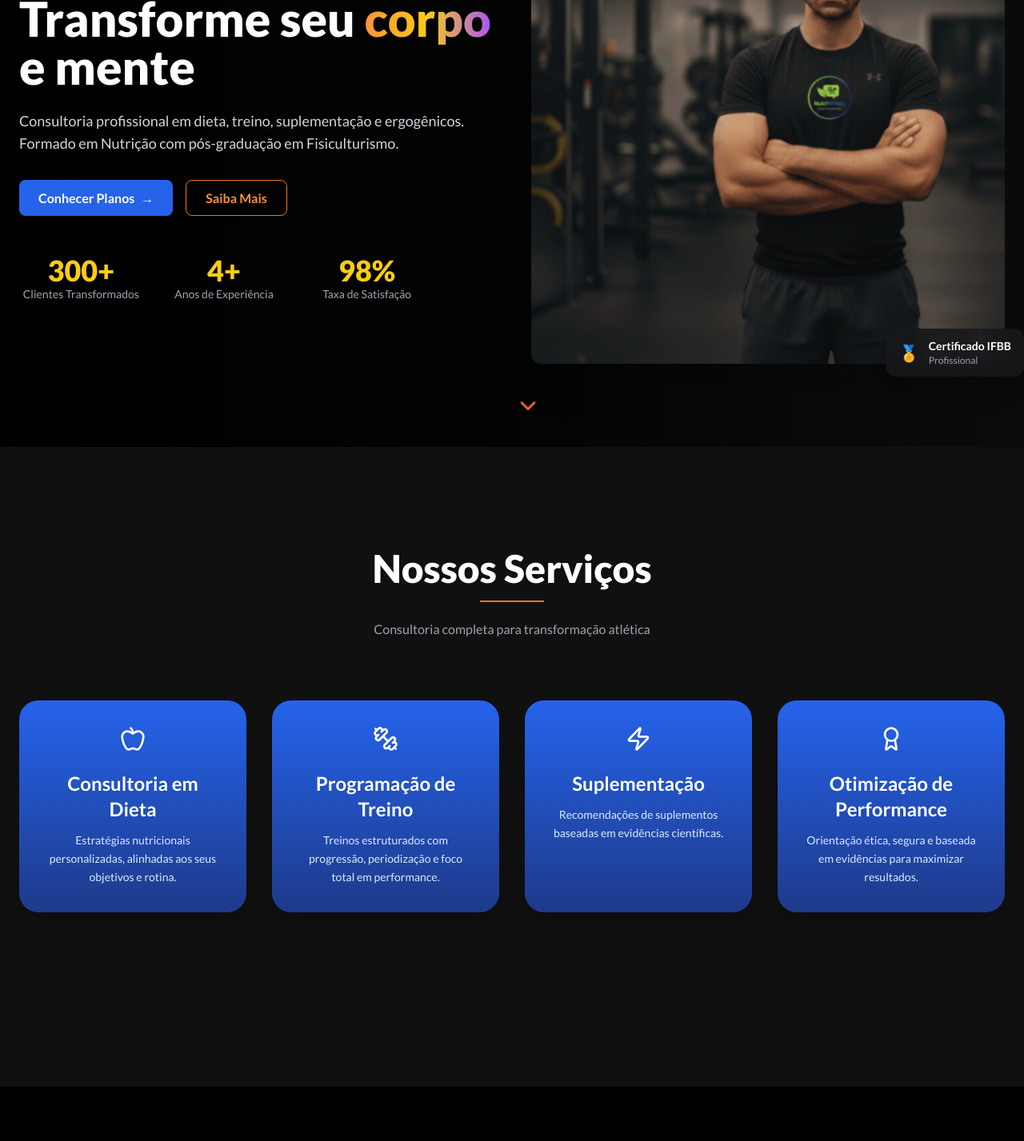
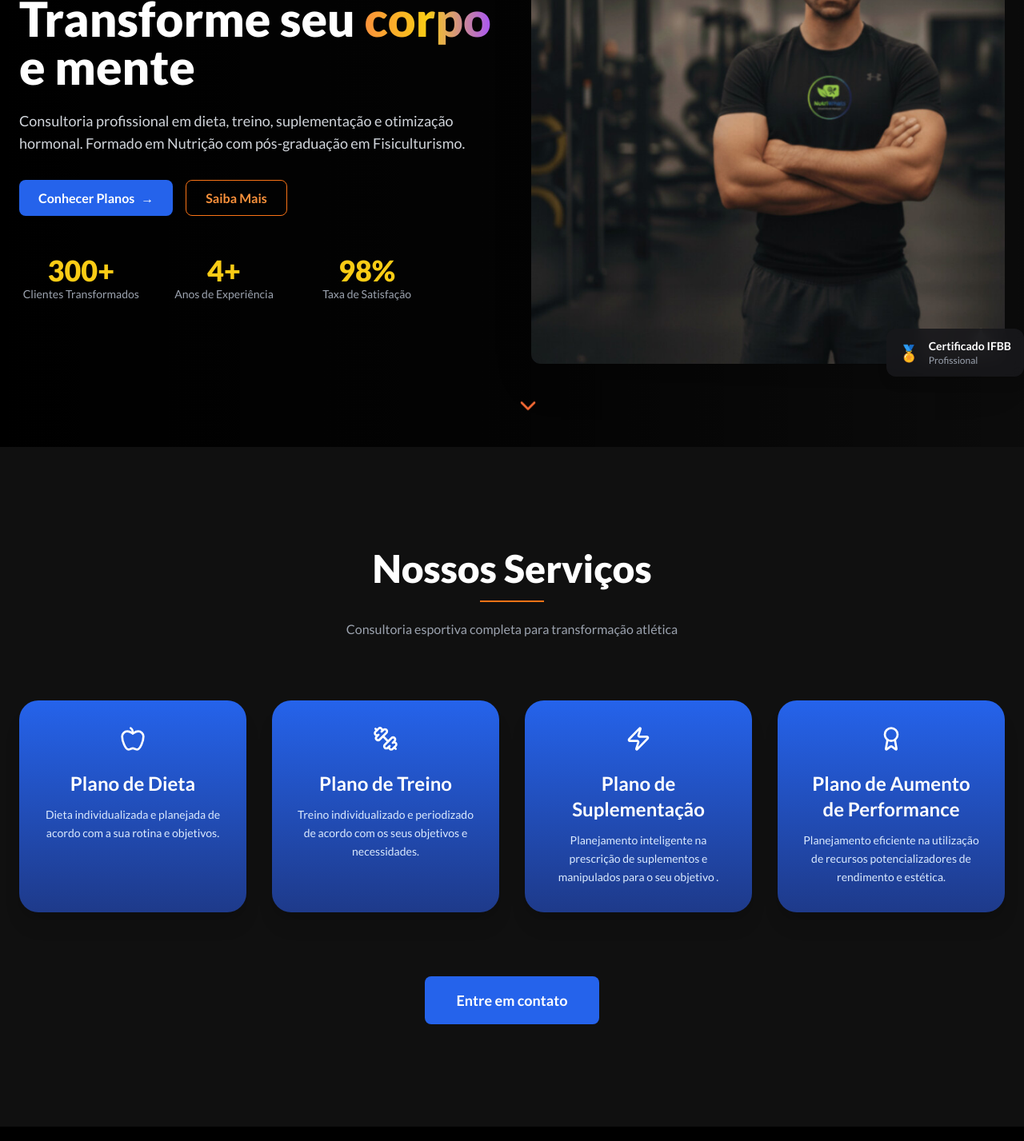
Before and after one commit to danielbelentini/coach-kenpachi, a React (Vite) app: page / in a window 1280 px wide. Shown: the part 260-1687 px from the top of the page at 80% size. Built offline with nearby package versions, Linux system fonts and the light colour scheme.

Commit message:
Ajustes de texto e contextos das sessões

```diff
--- a/index.html
+++ b/index.html
@@ -3,7 +3,15 @@
   <head>
     <meta charset="UTF-8" />
     <meta name="viewport" content="width=device-width, initial-scale=1.0" />
-    <meta name="description" content="Consultoria atlética profissional em dieta, treino e performance. Acompanhamento individual, baseado em ciência, para máxima evolução física.">
+    <meta name="description" content="Consultoria esportiva avançada em dieta, treino e performance. Acompanhamento individual, baseado em ciência, para máxima evolução física.">
+
+    <meta property="og:title" content=">Consultoria esportiva avançada em dieta, treino e performance. Acompanhamento individual, baseado em ciência, para máxima evolução física." />
+    <meta property="og:description" content="Breve descrição do conteúdo." />
+    <meta property="og:image" content="/coach-kenpachi-share.png" />
+    <!-- <meta property="og:url" content="" /> -->
+    <meta property="og:type" content="website" />
+    <meta property="og:site_name" content="Coach Kenpachi" />
+
     <link rel="preconnect" href="https://fonts.googleapis.com">
     <link rel="preconnect" href="https://fonts.gstatic.com" crossorigin>
     <link
--- a/src/components/AboutCoach/AboutCoach.jsx
+++ b/src/components/AboutCoach/AboutCoach.jsx
@@ -5,7 +5,7 @@ export default function AboutCoach() {
         {/* Image */}
         <div className="w-full hidden lg:block">
           <img
-            src="/images/about-coach.jpg"
+            src="/coach-kenpachi-share.png"
             alt="Coach em consulta com cliente"
             className="rounded-2xl w-full object-cover shadow-lg"
           />
@@ -13,9 +13,11 @@ export default function AboutCoach() {
 
         {/* Content */}
         <div>
-          <h2 className="text-4xl mb-6">Sobre o Coach</h2>
+          <h2 className="text-4xl mb-6">Sobre o coach</h2>
 
-          <p className="text-gray-400 mb-8 leading-relaxed">Formado em Nutrição com especialização em Fisiculturismo, tenho mais de 5 anos de experiência transformando corpos e vidas. Minha metodologia combina ciência com prática, garantindo resultados reais e sustentáveis.</p>
+          <p className="text-gray-400 mb-8 leading-relaxed">
+            <strong className="text-yellow-500">Transformar o corpo é consequência de transformar a mentalidade.</strong><br/>Coach kenoachi, nutricionista esportivo e coach fitness, atua há mais de 5 anos ajudando pessoas comuns a alcançarem resultados extraordinários. Com uma metodologia que combina ciência, disciplina e prática real de musculação, ele prova que evolução não é promessa — é processo.<br/>Aqui não existe milagre, existe método, constância e compromisso com resultados que permanecem.
+          </p>
 
           <ul className="space-y-6 mb-10">
             <li className="flex items-start gap-4">
@@ -26,13 +28,13 @@ export default function AboutCoach() {
               </div>
             </li>
 
-            <li className="flex items-start gap-4">
+            {/* <li className="flex items-start gap-4">
               <IconUsers />
               <div>
                 <p className="font-semibold">500+ Clientes</p>
                 <p className="text-gray-400 text-sm">Transformações bem-sucedidas</p>
               </div>
-            </li>
+            </li> */}
 
             <li className="flex items-start gap-4">
               <IconBolt />
@@ -44,7 +46,7 @@ export default function AboutCoach() {
           </ul>
 
           <button className="w-full sm:w-auto bg-blue-600 hover:bg-blue-700 transition rounded-lg py-4 px-10 font-semibold text-lg">
-            Agendar Consulta
+            Entre em contato
           </button>
         </div>
       </div>
--- a/src/components/Footer/Footer.jsx
+++ b/src/components/Footer/Footer.jsx
@@ -1,7 +1,9 @@
+import logo from "../../assets/logo-coach-kenpachi.png";
+
 export default function Footer() {
   return (
     <footer className="w-full flex justify-center text-neutral-400" id="footer">
-      <div className="container mx-auto px-6 py-10">
+      <div className="container mx-auto px-6 py-5">
         {/* Top content
         <div className="grid grid-cols-1 md:grid-cols-4 gap-10">
 
@@ -48,7 +50,11 @@ export default function Footer() {
         <div className="my-10 h-px bg-gradient-to-r from-transparent via-yellow-500 to-transparent" />*/}
 
         {/* Bottom */}
+        <div className="w-full flex justify-center pb-5">
+          <img src={logo} alt="Logo Coach Kenpachi" className="w-32 h-auto" />
+        </div>
         <div className="text-center text-sm text-white">
+
           © 2026 Coach Kenpachi. Todos os direitos reservados.
         </div>
       </div>
--- a/src/components/Header/header.jsx
+++ b/src/components/Header/header.jsx
@@ -28,8 +28,8 @@ export default function Header() {
   };
 
   return (
-    <header className="fixed top-0 left-0 w-full z-50 bg-black border-b border-neutral-800">
-      <div className="max-w-7xl mx-auto px-6 h-20 flex items-center justify-between">
+    <header className="h-20 fixed top-0 z-50 w-full border-b border-b-zinc-600 after:content-[''] after:absolute after:inset-0 after:bg-black after:opacity-85 after:-z-0">
+      <div className="h-full mx-auto flex max-w-7xl items-center justify-between px-6 py-2 z-10 relative">
         {/* Logo */}
         <img
           src={logo}
--- a/src/components/Hero/Hero.jsx
+++ b/src/components/Hero/Hero.jsx
@@ -1,6 +1,9 @@
+import { useScrollToSection } from "../../hooks/useScrollToSection";
 import heroImg from "../../assets/hero.jpg";
 
 export default function Hero() {
+  const scrollToSection = useScrollToSection();
+
   return (
     <section className="relative min-h-screen w-full px-6 text-white overflow-hidden" id="hero">
       {/* Background gradient */}
@@ -24,18 +27,18 @@ export default function Hero() {
             </h1>
 
             <p className="mt-6 max-w-xl text-gray-300 text-base sm:text-lg">
-              Consultoria profissional em dieta, treino, suplementação e ergogênicos.
+              Consultoria profissional em dieta, treino, suplementação e otimização hormonal.
               Formado em Nutrição com pós-graduação em Fisiculturismo.
             </p>
 
             {/* Buttons */}
             <div className="mt-8 flex flex-wrap gap-4">
-              <button className="flex items-center gap-2 rounded-lg bg-blue-600 px-6 py-3 font-semibold hover:bg-blue-700 transition">
+              <button className="flex items-center gap-2 rounded-lg bg-blue-600 px-6 py-3 font-semibold hover:bg-blue-700 transition" onClick={() => scrollToSection("planos")}>
                 Conhecer Planos
                 <span>→</span>
               </button>
 
-              <button className="rounded-lg border border-orange-500 px-6 py-3 font-semibold text-orange-400 hover:bg-orange-500 hover:text-black transition">
+              <button className="rounded-lg border border-orange-500 px-6 py-3 font-semibold text-orange-400 hover:bg-orange-500 hover:text-black transition" onClick={() => scrollToSection("sobre")}>
                 Saiba Mais
               </button>
             </div>
--- a/src/components/OurServices/OurServices.jsx
+++ b/src/components/OurServices/OurServices.jsx
@@ -13,7 +13,7 @@ export default function OurServices() {
           <div className="w-20 h-[2px] bg-orange-500 mx-auto mt-4 mb-6" />
 
           <p className="text-gray-400 max-w-md mx-auto">
-            Consultoria completa para transformação atlética
+            Consultoria esportiva completa para transformação atlética
           </p>
         </div>
 
@@ -26,10 +26,10 @@ export default function OurServices() {
               <svg xmlns="http://www.w3.org/2000/svg" width="32" height="32" viewBox="0 0 24 24" fill="none" stroke="currentColor" stroke-width="2" stroke-linecap="round" stroke-linejoin="round" class="lucide lucide-apple" data-loc="client/src/pages/Home.tsx:122"><path d="M12 20.94c1.5 0 2.75 1.06 4 1.06 3 0 6-8 6-12.22A4.91 4.91 0 0 0 17 5c-2.22 0-4 1.44-5 2-1-.56-2.78-2-5-2a4.9 4.9 0 0 0-5 4.78C2 14 5 22 8 22c1.25 0 2.5-1.06 4-1.06Z"></path><path d="M10 2c1 .5 2 2 2 5"></path></svg>
             </div>
             <h3 className="text-2xl font-semibold text-white mb-3">
-              Consultoria em Dieta
+              Plano de Dieta
             </h3>
             <p className="text-blue-100 text-sm leading-relaxed">
-              Estratégias nutricionais personalizadas, alinhadas aos seus objetivos e rotina.
+              Dieta individualizada e planejada de acordo com a sua rotina e objetivos.
             </p>
           </div>
 
@@ -40,10 +40,10 @@ export default function OurServices() {
 
             </div>
             <h3 className="text-2xl font-semibold text-white mb-3">
-              Programação de Treino
+              Plano de Treino
             </h3>
             <p className="text-blue-100 text-sm leading-relaxed">
-              Treinos estruturados com progressão, periodização e foco total em performance.
+              Treino individualizado e periodizado de acordo com os seus objetivos e necessidades.
             </p>
           </div>
 
@@ -53,10 +53,10 @@ export default function OurServices() {
               <svg xmlns="http://www.w3.org/2000/svg" width="32" height="32" viewBox="0 0 24 24" fill="none" stroke="currentColor" stroke-width="2" stroke-linecap="round" stroke-linejoin="round" class="lucide lucide-zap" data-loc="client/src/pages/Home.tsx:134"><path d="M4 14a1 1 0 0 1-.78-1.63l9.9-10.2a.5.5 0 0 1 .86.46l-1.92 6.02A1 1 0 0 0 13 10h7a1 1 0 0 1 .78 1.63l-9.9 10.2a.5.5 0 0 1-.86-.46l1.92-6.02A1 1 0 0 0 11 14z"></path></svg>
             </div>
             <h3 className="text-2xl font-semibold text-white mb-3">
-              Suplementação
+              Plano de Suplementação
             </h3>
             <p className="text-blue-100 text-sm leading-relaxed">
-              Recomendações de suplementos baseadas em evidências científicas.
+              Planejamento inteligente na prescrição de suplementos e manipulados para o seu objetivo .
             </p>
           </div>
 
@@ -66,13 +66,18 @@ export default function OurServices() {
               <svg xmlns="http://www.w3.org/2000/svg" width="32" height="32" viewBox="0 0 24 24" fill="none" stroke="currentColor" stroke-width="2" stroke-linecap="round" stroke-linejoin="round" class="lucide lucide-award" data-loc="client/src/pages/Home.tsx:140"><path d="m15.477 12.89 1.515 8.526a.5.5 0 0 1-.81.47l-3.58-2.687a1 1 0 0 0-1.197 0l-3.586 2.686a.5.5 0 0 1-.81-.469l1.514-8.526"></path><circle cx="12" cy="8" r="6"></circle></svg>
             </div>
             <h3 className="text-2xl font-semibold text-white mb-3">
-              Otimização de Performance
+              Plano de Aumento de Performance
             </h3>
             <p className="text-blue-100 text-sm leading-relaxed">
-              Orientação ética, segura e baseada em evidências para maximizar resultados.
+              Planejamento eficiente na utilização de recursos potencializadores de rendimento e estética.
             </p>
           </div>
+        </div>
 
+        <div className="w-full mt-20 flex justify-center">
+          <a href="#" className="w-full text-center sm:w-auto bg-blue-600 hover:bg-blue-700 transition rounded-lg py-4 px-10 font-semibold text-lg">
+              Entre em contato
+          </a>
         </div>
       </div>
     </section>
--- a/src/components/PricingTabs/PricingTabs.jsx
+++ b/src/components/PricingTabs/PricingTabs.jsx
@@ -88,7 +88,7 @@ export default function PricingTabs() {
                   </li>
                   <li className="flex gap-2">
                     <span className="text-orange-500">✓</span>
-                    Consultoria de suplementação e ergogênicos
+                    Protocolo de suplementação e manipulados
                   </li>
                   <li className="flex gap-2">
                     <span className="text-orange-500">✓</span>
```
Also changed, not shown: public/coach-kenpachi-share.png (added).
